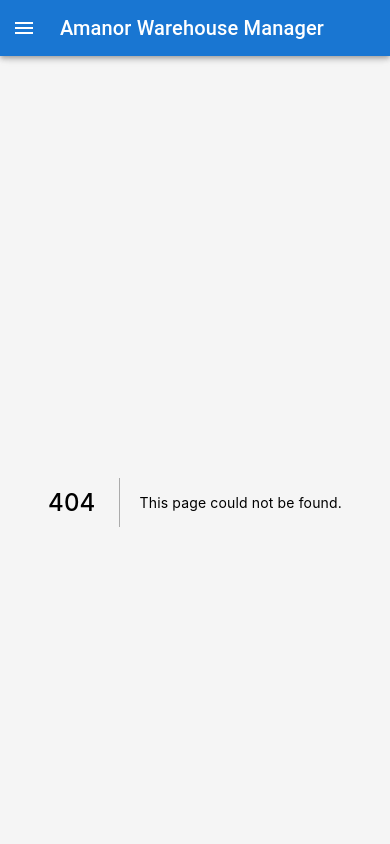
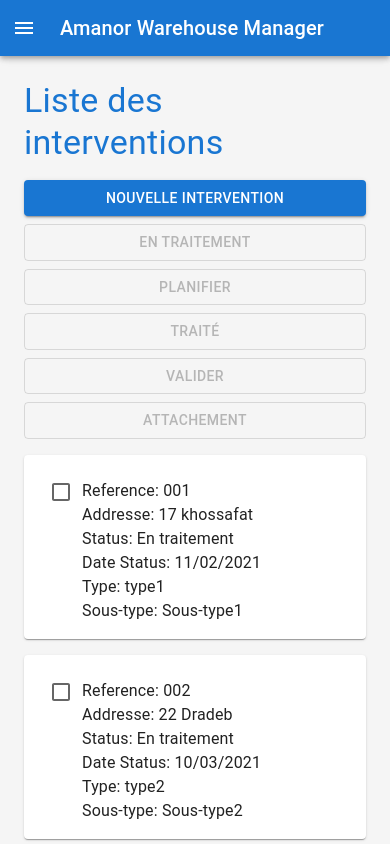
Before and after one commit to skelecoder/AOM, a Next.js app in the folder front-end/: page /intervention/nouvelle in a window 390 px wide. Before the commit this address had no page. Shown: the top 844 px of the page. Built offline with nearby package versions, Linux system fonts and the light colour scheme.

Commit message:
intervention page responsive and test modal

```diff
--- a/front-end/components/Layout/Layout.tsx
+++ b/front-end/components/Layout/Layout.tsx
@@ -40,7 +40,7 @@ const Layout = ({ children }) => {
         {
             text: 'Intervention',
             icon: <AssignmentReturnedIcon />,
-            path: '/intervention',
+            path: '/intervention/nouvelle',
         },
     ];
 
@@ -82,20 +82,19 @@ const Layout = ({ children }) => {
         <div>
             <Toolbar />
             <Divider />
-            <List>
+            <List sx={{}}>
                 {menuItems1.map((item) => (
                     <ListItem
                         button
                         key={item.text}
-                        sx={{
-                            backgroundColor: (theme) =>
-                                location.pathname == item.path ? theme.palette.grey[300]: '',
-                        }}
+                        selected={location.pathname == item.path}
                     >
                         <ListItemIcon >{item.icon}</ListItemIcon>
                         <NextLink href={item.path} passHref>
                             <Link color="inherit" underline="none">
+
                                 <ListItemText primary={item.text} />
+
                             </Link>
                         </NextLink>
                     </ListItem>
--- /dev/null
+++ b/front-end/pages/intervention/nouvelle.tsx
@@ -0,0 +1,183 @@
+import { Button, Checkbox, Dialog, DialogTitle, Grid, Paper, Typography } from '@mui/material';
+import { Box, display } from '@mui/system';
+import { DataGrid } from '@mui/x-data-grid';
+import { useState } from 'react';
+import List from '@mui/material/List';
+import ListItem from '@mui/material/ListItem';
+import ListItemIcon from '@mui/material/ListItemIcon';
+import ListItemText from '@mui/material/ListItemText';
+
+const Intervention = () => {
+    const [selection, setSelection] = useState([]);
+    const [getRow, setGetRow] = useState([]);
+    const [open, setOpen] = useState(false);
+    const [isDisabled, setIsDisabled] = useState(true);
+    const handelOpen = () => {
+        setOpen(true);
+    };
+    const handelClose = () => {
+        setOpen(false);
+    };
+
+    const handelChange = (e) => {
+        // const filteredRows = rows.filter((row) => row.id == e.target.value);
+        // getRow.length === 0 ? setGetRow(filteredRows) : setGetRow([...getRow, ...filteredRows])
+        // console.log(getRow)
+    };
+
+    const rows = [
+        {
+            id: 1,
+            col1: '001',
+            col2: '17 khossafat',
+            col3: 'En traitement',
+            col4: '11/02/2021',
+            col5: 'type1',
+            col6: 'Sous-type1',
+        },
+        {
+            id: 2,
+            col1: '002',
+            col2: '22 Dradeb',
+            col3: 'En traitement',
+            col4: '10/03/2021',
+            col5: 'type2',
+            col6: 'Sous-type2',
+        },
+        {
+            id: 3,
+            col1: '003',
+            col2: '57 Msala',
+            col3: 'Traité',
+            col4: '11/02/2021',
+            col5: 'type3',
+            col6: 'Sous-type3',
+        },
+        {
+            id: 4,
+            col1: '004',
+            col2: '65 bnimakada',
+            col3: 'En traitement',
+            col4: '11/02/2021',
+            col5: 'type4',
+            col6: 'Sous-type4',
+        },
+        {
+            id: 5,
+            col1: '005',
+            col2: '9 Avril',
+            col3: 'Traité',
+            col4: '11/02/2022',
+            col5: 'type1',
+            col6: 'Sous-type1',
+        },
+        {
+            id: 6,
+            col1: '006',
+            col2: 'Iberia',
+            col3: 'Traité',
+            col4: '05/02/2021',
+            col5: 'type2',
+            col6: 'Sous-type2',
+        },
+    ];
+
+    const columns = [
+        { field: 'col1', headerName: 'Référence', width: 200 },
+        { field: 'col2', headerName: 'Addresse', width: 150 },
+        { field: 'col3', headerName: 'Status', width: 100 },
+        { field: 'col4', headerName: 'Date Status', width: 150 },
+        { field: 'col5', headerName: 'Type', width: 100 },
+        { field: 'col6', headerName: 'Sous-type', width: 100 },
+    ];
+
+    return (
+        <>
+            <Dialog onClose={handelClose} open={open}>
+                <Paper>
+                    <List>
+                        {selection.map((item) => (
+                            <ListItem button key={item.id}>
+                                <ListItemText primary={item.col1} />
+                            </ListItem>
+                        ))}
+                    </List>
+                </Paper>
+            </Dialog>
+            <Typography variant="h4" sx={{ color: 'primary.main', mb: 2 }}>
+                Liste des interventions
+            </Typography>
+            <Box
+                sx={{
+                    display: 'flex',
+                    flexDirection: { xs: 'column', md: 'row' },
+                    gap: 1,
+                    mb: 2,
+                }}
+            >
+                <Button variant="contained" sx={{}} disabled={!isDisabled}>
+                    Nouvelle Intervention
+                </Button>
+
+                <Button variant="outlined" disabled={isDisabled}>
+                    En Traitement
+                </Button>
+                <Button variant="outlined" disabled={isDisabled} onClick={handelOpen}>
+                    Planifier
+                </Button>
+                <Button variant="outlined" disabled={isDisabled}>
+                    Traité
+                </Button>
+                <Button variant="outlined" disabled={isDisabled}>
+                    Valider
+                </Button>
+                <Button variant="outlined" disabled={isDisabled}>
+                    Attachement
+                </Button>
+            </Box>
+            <Paper
+                sx={{
+                    height: 'calc(100vh - 300px)',
+                    display: { xs: 'none', md: 'block' },
+                    '& .css-1jbbcbn-MuiDataGrid-columnHeaderTitle': {
+                        color: 'primary.main',
+                        fontWeight: 'bold',
+                    },
+                }}
+            >
+                <DataGrid
+                    rows={rows}
+                    columns={columns}
+                    checkboxSelection
+                    onSelectionModelChange={(ids) => {
+                        const selectedIDs = new Set(ids);
+                        const selectedRows = rows.filter((row) => selectedIDs.has(row.id));
+                        setSelection(selectedRows);
+                        console.log(selectedRows);
+                        console.log(selectedRows.length);
+                        selectedRows.length === 0 ? setIsDisabled(true) : setIsDisabled(false);
+                    }}
+                />
+            </Paper>
+            <Box>
+                {rows.map((row) => {
+                    return (
+                        <Paper key={row.id} sx={{ mb: 2, p: 2, display: 'flex', alignItems: 'flex-start' }}>
+                            <Checkbox value={row.id} onChange={(e) => handelChange(e)} />
+                            <Box sx={{ mt: 1 }}>
+                                <Typography>Reference: {row.col1}</Typography>
+                                <Typography>Addresse: {row.col2}</Typography>
+                                <Typography>Status: {row.col3}</Typography>
+                                <Typography>Date Status: {row.col4}</Typography>
+                                <Typography>Type: {row.col5}</Typography>
+                                <Typography>Sous-type: {row.col6}</Typography>
+                            </Box>
+                        </Paper>
+                    );
+                })}
+            </Box>
+        </>
+    );
+};
+
+export default Intervention;
```
Also changed, not shown: front-end/pages/index.tsx (+14 -11 lines).
